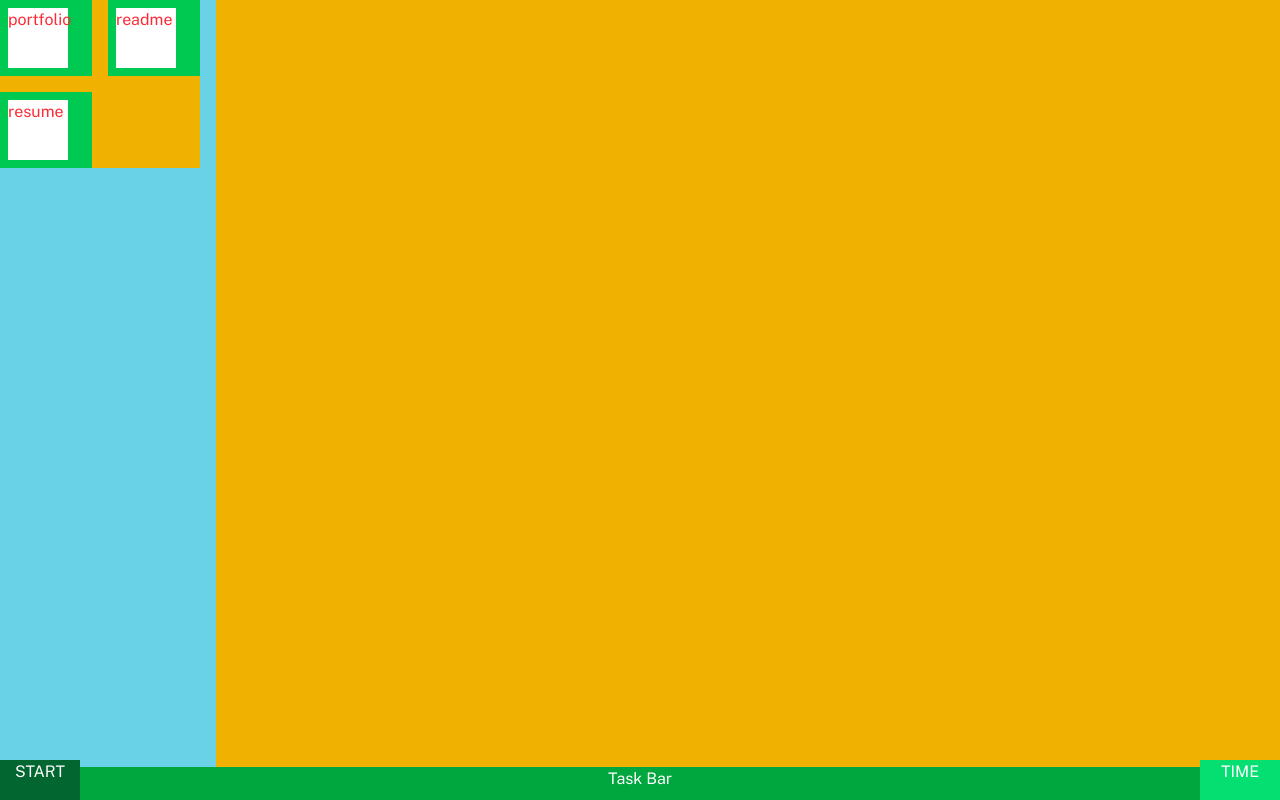
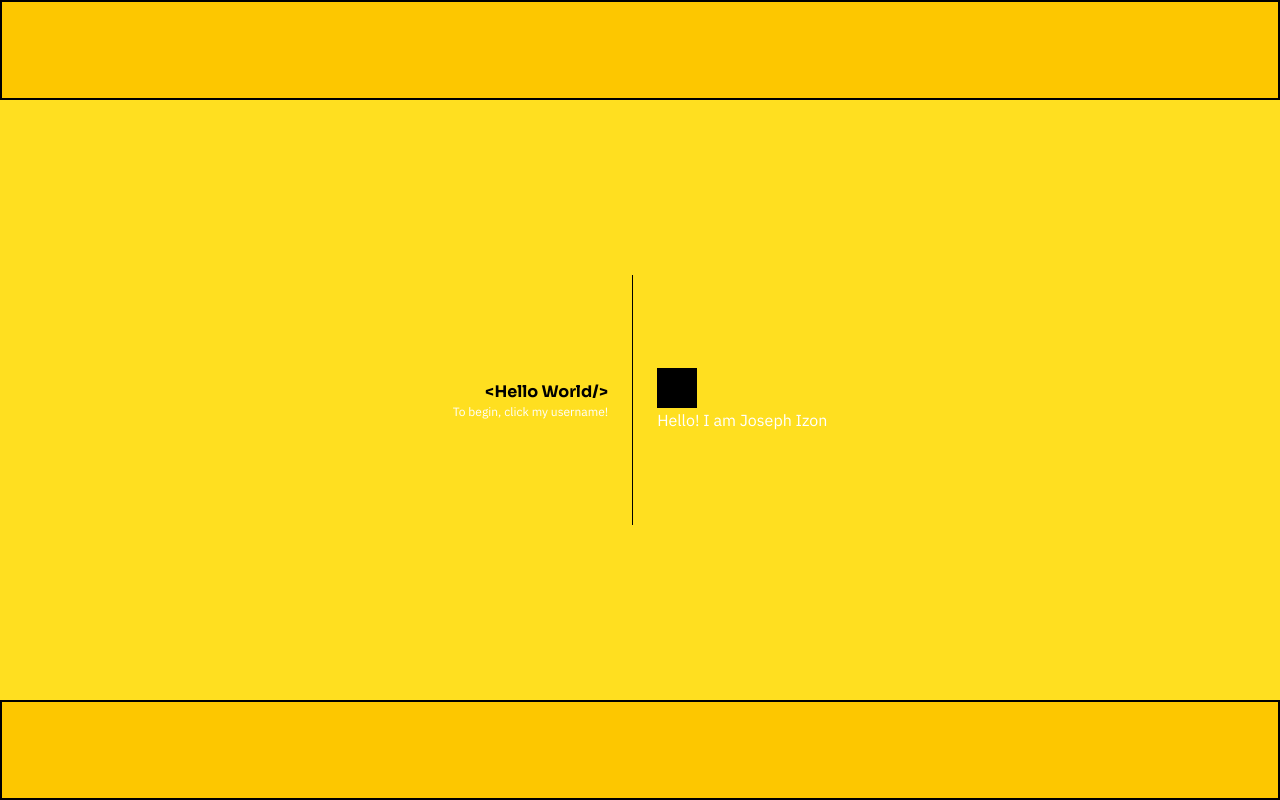
Before and after one commit to josephizon/personal-portfolio, a React (Vite) app: page / in a window 1280 px wide. Shown: the top 800 px of the page. Built offline with nearby package versions, Linux system fonts and the light colour scheme.

Commit message:
Added LoginScreen and did a few changes to Window component

```diff
--- a/index.html
+++ b/index.html
@@ -3,10 +3,6 @@
   <head>
     <meta charset="UTF-8" />
     <link rel="icon" type="image/svg+xml" href="/vite.svg" />
-    <!-- Font Reference via Google Fonts -->
-    <link rel="preconnect" href="https://fonts.googleapis.com">
-    <link rel="preconnect" href="https://fonts.gstatic.com" crossorigin>
-    <link href="https://fonts.googleapis.com/css2?family=Public+Sans:ital,wght@0,100..900;1,100..900&display=swap" rel="stylesheet">
 
     <meta name="viewport" content="width=device-width, initial-scale=1.0" />
     <title>Vite + React</title>
--- a/src/App.jsx
+++ b/src/App.jsx
@@ -1,6 +1,7 @@
 import { useState } from 'react';
 
 import './App.css'
+import LoginScreen from './components/LoginScreen';
 import TaskBar from './components/TaskBar'
 import Icons from './components/Icons'
 import WindowResume from './components/WindowResume'
@@ -23,6 +24,8 @@ function App() {
 
   return (
     <>
+    <LoginScreen> </LoginScreen>
+
     <div className='grid grid-cols-6 gap-4 h-screen'>
       {/* Icons Grid */}
       <div className="grid grid-cols-2 gap-4 h-fit bg-yellow-500">
@@ -38,7 +41,8 @@ function App() {
       </div>
 
     </div>
-      <TaskBar> </TaskBar>
+
+    <TaskBar> </TaskBar>
     </>
   )
 }
--- a/src/components/Icons.jsx
+++ b/src/components/Icons.jsx
@@ -3,7 +3,7 @@ export default function Icons ({icon_name, clickReference}) {
     return  (
         <>
             {/* onClick on div receives onclick reference (clickReference) from React  */}
-            <div onClick={clickReference} className="w-15 h-15 m-2 bg-white text-red-500">
+            <div onClick={clickReference} className="w-15 h-15 m-2 bg-white text-red-500 cursor-pointer">
                 {icon_name}
             </div>
         </>
--- /dev/null
+++ b/src/components/LoginScreen.jsx
@@ -0,0 +1,42 @@
+export default function LoginScreen () {
+    return (
+        <>
+
+            <div className="relative z-50 w-screen h-screen bg-yellow-300">
+                <div className="absolute inset-x-0 top-0 h-1/8 bg-yellow-400 border-black border-2">
+
+                </div>
+
+                {/* Centered text */}
+                <div className="flex flex-row items-center justify-center h-full">
+
+                <div className="flex flex-col ">
+                    <p className="font-sora text-black font-bold text-right">&lt;Hello World/&gt; </p>
+                    <p className="text-center text-xs">To begin, click my username!</p>
+                </div>
+
+                <div className="flex flex-row">
+                    <p className="pr-6"> </p>
+                    <div className="h-[250px] min-h-[1em] w-px self-stretch bg-black"></div>
+                    <p className="pl-6"> </p>
+
+
+                </div>
+
+                <div className="flex flex-col">
+                    <div className="w-10 h-10 bg-black"></div>
+                    <p className="text-left">Hello! I am Joseph Izon</p>
+                </div>
+                </div>
+
+
+                <div className="absolute inset-x-0 bottom-0 h-1/8 bg-yellow-400 border-black border-2">
+
+                </div>
+
+            </div>
+
+        </>
+
+    ) // end of return
+}
--- a/src/components/TaskBar.jsx
+++ b/src/components/TaskBar.jsx
@@ -1,12 +1,12 @@
 export default function TaskBar () {
     return (
         <>
-            <div className="absolute inset-x-0 bottom-0 h-1/24 bg-green-600 text-center">
+            <div className="z-40 absolute inset-x-0 bottom-0 md:h-1/24 bg-blue-400 text-center border-2 border-black ">
                 Task Bar
-                <div className="absolute bottom-0 left-0 h-10 w-1/16 bg-green-800">
+                <div className="absolute bottom-0 left-0 h-full w-1/16 bg-green-800 border-r-2 border-black">
                     START
                 </div>
-                <div className="absolute bottom-0 right-0 h-10 w-1/16 bg-green-400">
+                <div className="absolute bottom-0 right-0 h-full w-1/16 bg-green-400 border-l-2 border-black">
                     TIME
                 </div>
             </div>
--- a/src/components/WindowResume.jsx
+++ b/src/components/WindowResume.jsx
@@ -12,26 +12,21 @@ export default function WindowResume({clickClose}) {
   return (
     <DraggableDiv dragHandleRef={headerRef} maximize={isMaximized}>
       {/* main div: the whole white thing */}
-      <div className={`w-full h-full bg-white border-2 border-black shadow-md overflow-hidden`}>
+      <div className={`w-full h-full bg-white border-2 border-black overflow-hidden`}>
         {/* div for header bar */}
         <div className='grid grid-cols-[1fr_auto_auto] '>
           <div
             ref={headerRef}
-            className="px-2 py-1 bg-gray-800 text-white cursor-grab"
+            className="px-2 py-1 bg-gray-800 text-white border-black border-b-2 cursor-grab"
           >
             [insert icon] Resume
           </div>
 
-          <div onClick={clickMaximize} className="w-10 h-8 text-center content-center bg-gray-800 hover:bg-gray-600 transition-colors cursor-default">&#xf2d1;</div>
-          <div onClick={clickClose} className="w-10 h-8 text-center content-center bg-gray-800 hover:bg-red-500 transition-colors cursor-default">X</div>
+          <div onClick={clickMaximize} className="py-1 w-10 text-center content-center bg-gray-800 hover:bg-gray-600 transition-colors border-black border-b-2 cursor-default">&#xf2d1;</div>
+          <div onClick={clickClose} className="py-1 w-10 text-center content-center bg-gray-800 hover:bg-red-500 transition-colors border-black border-b-2 cursor-default">X</div>
         </div>
 
-        {/* File Edit View */}
-        <div className='grid grid-cols-5'>
-          <p className='w-15 h-8 bg-gray-300 text-black'>File</p>
-          <p className='w-15 h-8 bg-gray-300 text-black'>Edit</p>
-          <p className='w-10 h-8 bg-gray-300 text-black'>View</p>
-        </div>
+
 
         <div className="p-2 text-black">
           Resizable and Draggable content!
--- a/src/index.css
+++ b/src/index.css
@@ -1,10 +1,18 @@
+@import url('https://fonts.googleapis.com/css2?family=IBM+Plex+Sans:ital,wght@0,100..700;1,100..700&family=Sora:wght@100..800&display=swap');
+
 @import "tailwindcss";
+
 
 html, body {
   margin: 0;
   padding: 0;
-  font-family: "Public Sans", sans-serif;
+  font-family: IBM Plex Sans, sans-serif;
   background-color: #69d2e7;
   color: white;
   overflow:hidden;
 }
+
+@theme {
+  --font-sora: Sora, "sans-serif";
+  --font-ibm-plex: IBM Plex Sans, "sans-serif";
+}
```
